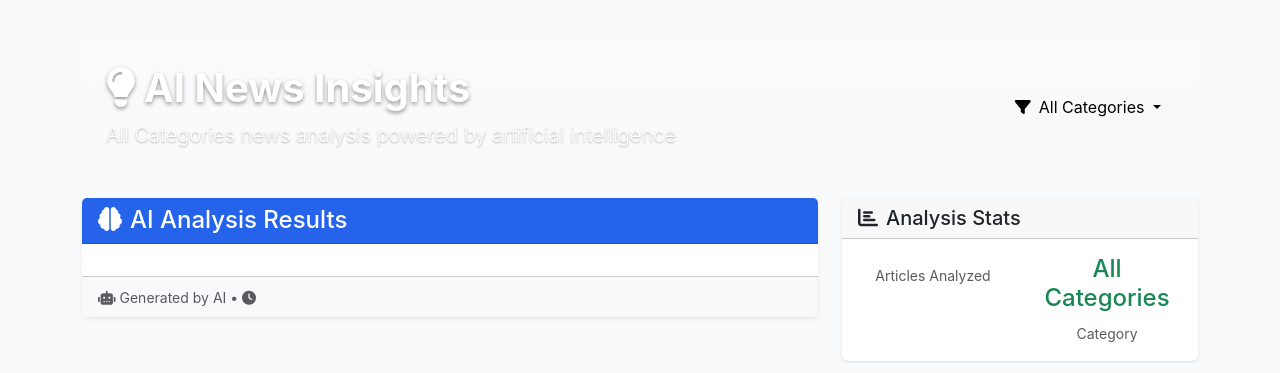
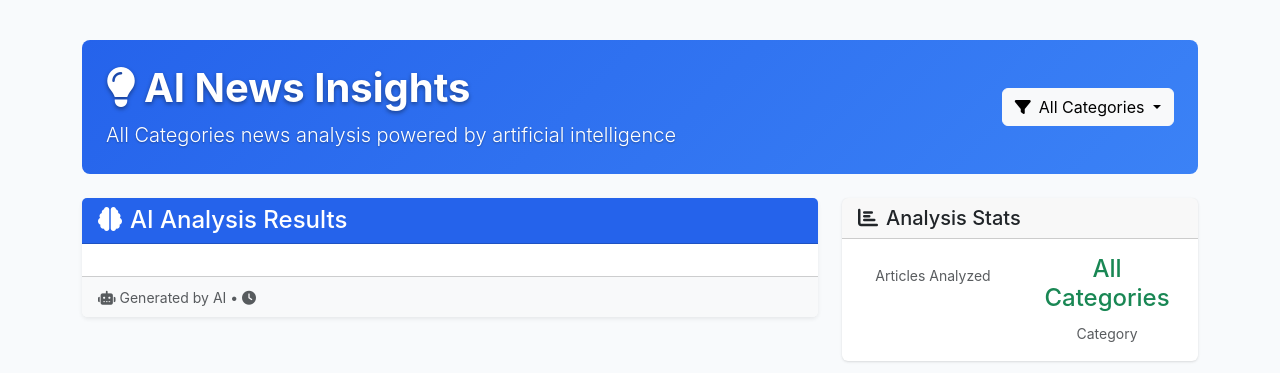
Before and after one commit to sudhan801246/news_scraper, a Django app: page /insights/ in a window 1280 px wide. Shown: the part 62-435 px from the top of the page. Run offline with Django 4.2, Linux system fonts and the light colour scheme; the visitor is signed in with stand-in values (Sample User, id 1); data that the repository does not hold is empty.

Commit message:
🔧 Fix white text on white background issue in AI pages
- Remove conflicting bg-gradient class from headers
- Add !important flags to force gradient rendering
- Add fallback background colors to prevent white backgrounds
- Force white text color with !important overrides
- Add robust CSS classes for AI header gradients
- Ensure text is always readable with proper contrast
- Fix personalized news and insights page header visibility

```diff
--- a/app/templates/insights.html
+++ b/app/templates/insights.html
@@ -7,13 +7,13 @@
     <!-- Header -->
     <div class="row mb-4">
         <div class="col-12">
-            <div class="bg-gradient rounded-3 p-4" style="background: linear-gradient(135deg, #2563eb 0%, #3b82f6 100%); color: white; text-shadow: 0 1px 3px rgba(0,0,0,0.3);">
+            <div class="rounded-3 p-4" style="background: linear-gradient(135deg, #2563eb 0%, #3b82f6 100%) !important; background-color: #2563eb; color: white !important; text-shadow: 0 1px 3px rgba(0,0,0,0.3);">
                 <div class="d-flex justify-content-between align-items-center">
                     <div>
-                        <h1 class="fw-bold mb-2" style="color: white; text-shadow: 0 2px 4px rgba(0,0,0,0.4);">
+                        <h1 class="fw-bold mb-2" style="color: white !important; text-shadow: 0 2px 4px rgba(0,0,0,0.4);">
                             <i class="fas fa-lightbulb me-2"></i>AI News Insights
                         </h1>
-                        <p class="lead mb-0" style="color: rgba(255,255,255,0.95); text-shadow: 0 1px 2px rgba(0,0,0,0.3);">{{ category_display }} news analysis powered by artificial intelligence</p>
+                        <p class="lead mb-0" style="color: white !important; text-shadow: 0 1px 2px rgba(0,0,0,0.3);">{{ category_display }} news analysis powered by artificial intelligence</p>
                     </div>
                     <div class="dropdown">
                         <button class="btn btn-light dropdown-toggle" type="button" data-bs-toggle="dropdown">
--- a/app/templates/personalized.html
+++ b/app/templates/personalized.html
@@ -8,11 +8,11 @@
     <!-- Header -->
     <div class="row mb-4">
         <div class="col-12">
-            <div class="bg-gradient rounded-3 p-4" style="background: linear-gradient(135deg, #10b981 0%, #059669 100%); color: white; text-shadow: 0 1px 3px rgba(0,0,0,0.3);">
-                <h1 class="fw-bold mb-2" style="color: white; text-shadow: 0 2px 4px rgba(0,0,0,0.4);">
+            <div class="rounded-3 p-4" style="background: linear-gradient(135deg, #10b981 0%, #059669 100%) !important; background-color: #10b981; color: white !important; text-shadow: 0 1px 3px rgba(0,0,0,0.3);">
+                <h1 class="fw-bold mb-2" style="color: white !important; text-shadow: 0 2px 4px rgba(0,0,0,0.4);">
                     <i class="fas fa-user-check me-2"></i>Your Personalized News
                 </h1>
-                <p class="lead mb-0" style="color: rgba(255,255,255,0.95); text-shadow: 0 1px 2px rgba(0,0,0,0.3);">AI-curated articles based on your interests and reading patterns</p>
+                <p class="lead mb-0" style="color: white !important; text-shadow: 0 1px 2px rgba(0,0,0,0.3);">AI-curated articles based on your interests and reading patterns</p>
             </div>
         </div>
     </div>
```
Also changed, not shown: app/static/css/main.css (+24 -0 lines).
